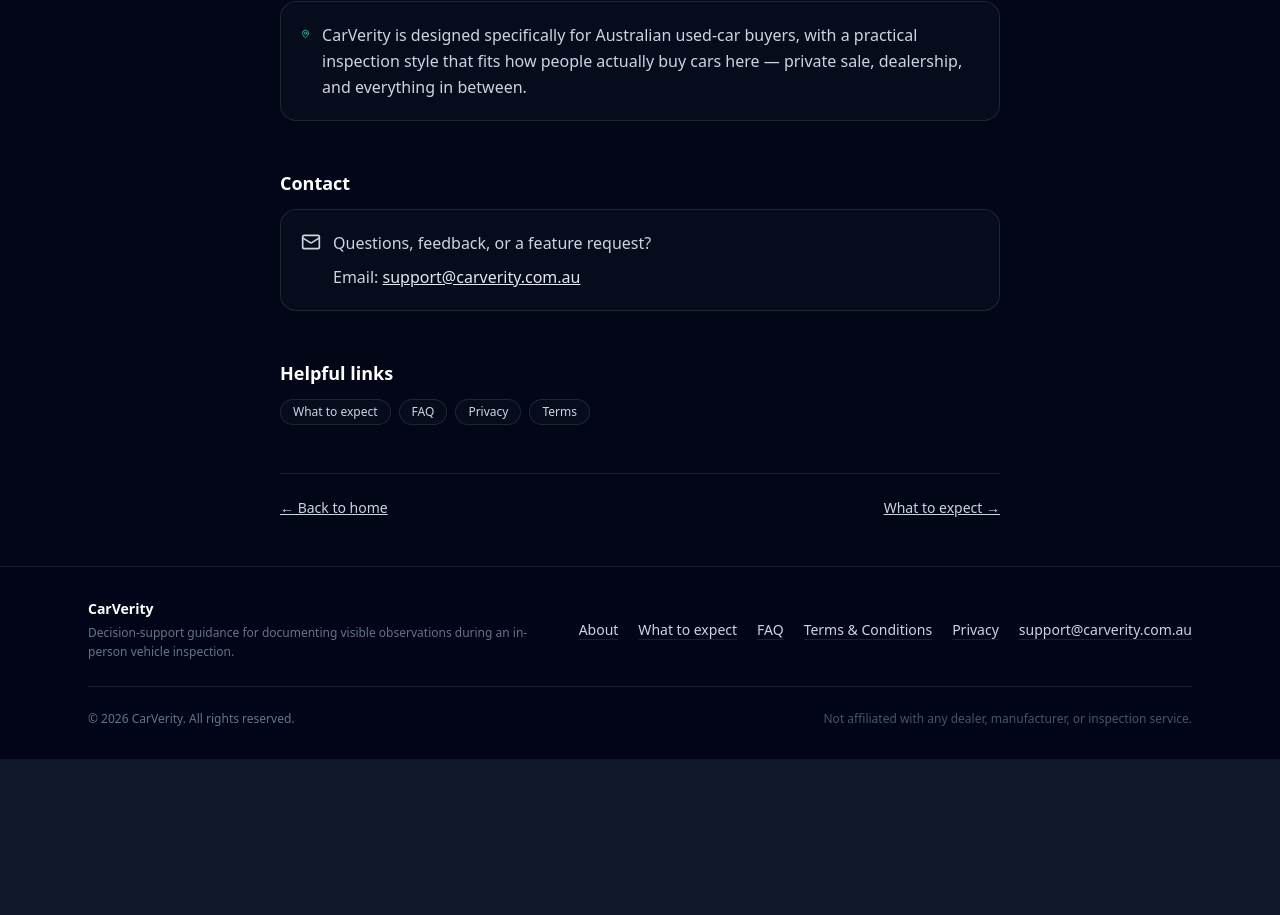
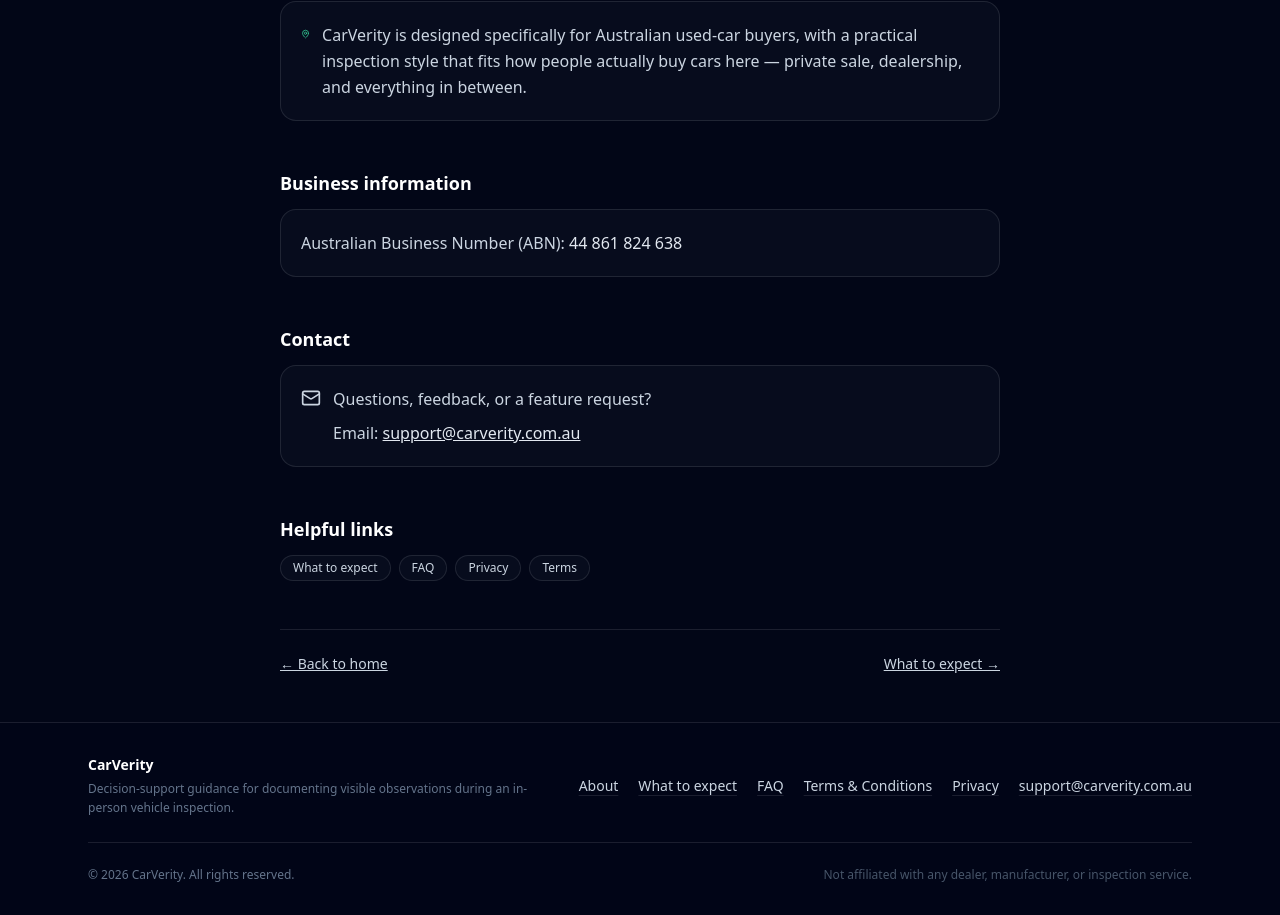
Before and after one commit to jeremy-swallow/carverity-clean, a React (Vite) app: page /about in a window 1280 px wide. Shown: the part 1270-2185 px from the top of the page. Before the commit the page ends 2029 px from the top, so only its background shows below. Built offline with nearby package versions, Linux system fonts and the light colour scheme; no server answers.

Commit message:
Add ABN to About page for trust and compliance

```diff
--- a/src/pages/About.tsx
+++ b/src/pages/About.tsx
@@ -149,6 +149,18 @@ export default function About() {
         </div>
       </section>
 
+      {/* BUSINESS INFORMATION */}
+      <section className="space-y-3">
+        <h2 className="text-lg font-semibold">Business information</h2>
+
+        <div className="rounded-2xl border border-white/10 bg-slate-900/40 p-5">
+          <p className="text-slate-300 leading-relaxed">
+            Australian Business Number (ABN):{" "}
+            <span className="text-slate-200">44 861 824 638</span>
+          </p>
+        </div>
+      </section>
+
       {/* CONTACT */}
       <section className="space-y-3">
         <h2 className="text-lg font-semibold">Contact</h2>
```
